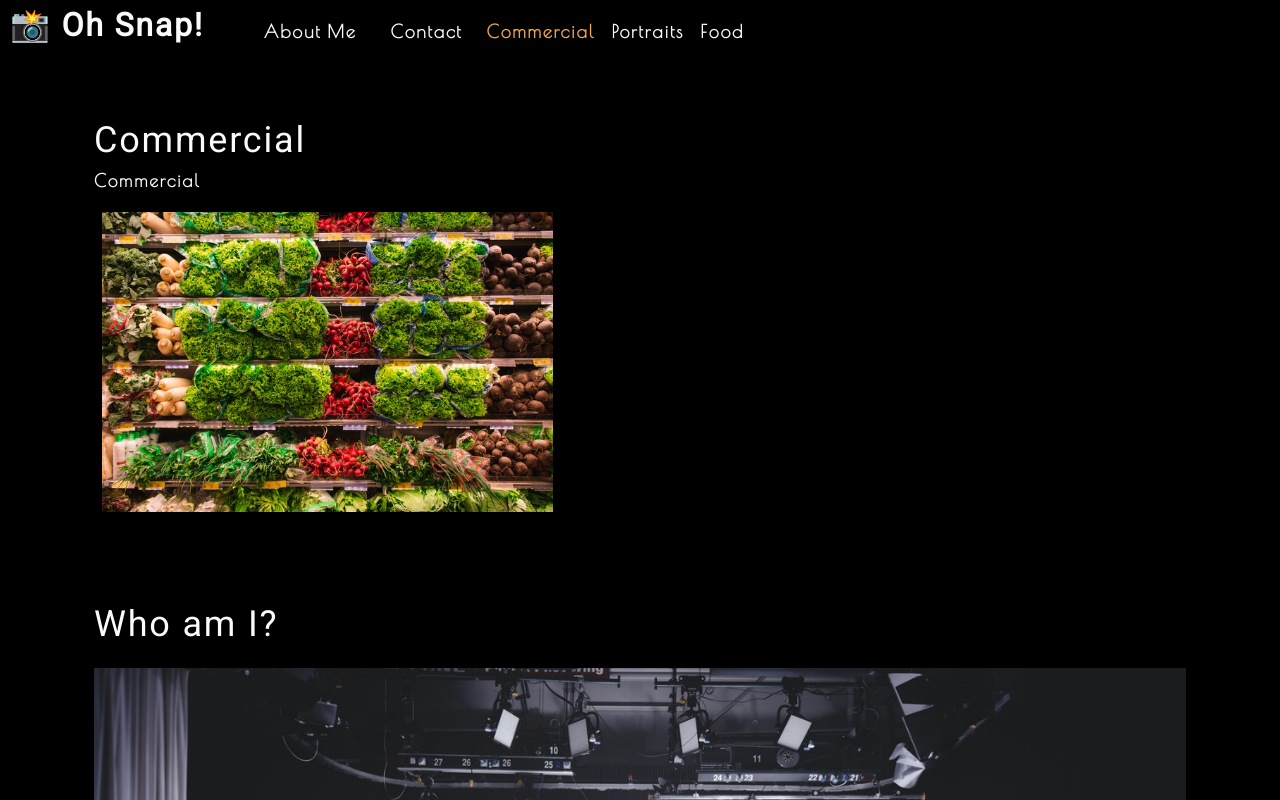
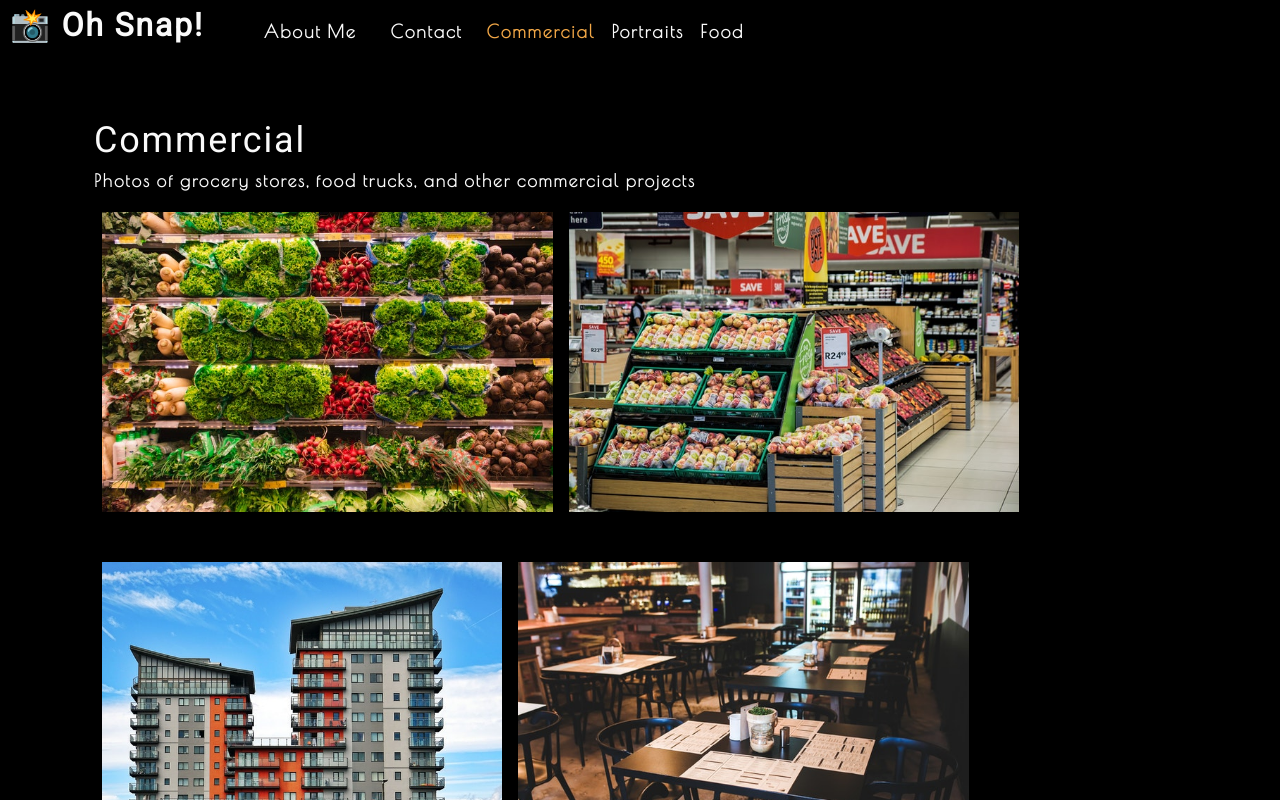
Before and after one commit to panecatl/photo-react, a React (Create React App) app: page / in a window 1280 px wide. Shown: the top 800 px of the page. Built offline with nearby package versions, Linux system fonts and the light colour scheme.

Commit message:
finished gallery and photolist logic.

```diff
--- a/src/App.js
+++ b/src/App.js
@@ -20,15 +20,13 @@
   return (
     <div>
       <Nav
-      categories={categories}
-      setCurrentCategory={setCurrentCategory}
-      currentCategory={currentCategory}
+        categories={categories}
+        setCurrentCategory={setCurrentCategory}
+        currentCategory={currentCategory}
       ></Nav>
       <main>
-        <div>
-          <Gallery></Gallery>
-          <About></About>
-        </div>
+        <Gallery currentCategory={currentCategory}></Gallery>
+        <About></About>
       </main>
     </div>
   );
--- a/src/components/Gallery/index.js
+++ b/src/components/Gallery/index.js
@@ -1,23 +1,14 @@
-import React from "react";
+import React from 'react';
+import PhotoList from '../PhotoList';
 import { capitalizeFirstLetter } from '../../utils/helpers';
-import photo from '../../assets/small/commercial/0.jpg';
 
-function Gallery() {
-    const currentCategory = {
-        name: "commercial",
-        description: "Photos of grocery stores, food trucks, and other commercial projects",
-    };
+function Gallery(props) {
+    const { currentCategory } = props;
     return (
         <section>
-            <h1>{capitalizeFirstLetter(currentCategory.name)}</h1>
-            <p>{capitalizeFirstLetter(currentCategory.name)}</p>
-            <div className="flex-row">
-                <img
-                src={photo}
-                alt="Commercial Example"
-                className="img-thumbnail mx-1"
-                />
-            </div>
+            <h1 data-testid="h1tag">{capitalizeFirstLetter(currentCategory.name)}</h1>
+            <p>{currentCategory.description}</p>
+            <PhotoList category={currentCategory.name} />
         </section>
     );
 }
--- /dev/null
+++ b/src/components/PhotoList/index.js
@@ -0,0 +1,121 @@
+import React, { useState } from 'react';
+
+
+const PhotoList = ({ category }) => {
+    const [photos] = useState([
+        {
+            name: 'Grocery aisle',
+            category: 'commercial',
+            description: 'Lorem ipsum dolor sit amet, consectetur adipiscing elit. Nunc ultricie',
+        },
+        {
+            name: 'Grocery booth',
+            category: 'commercial',
+            description: 'Lorem ipsum dolor sit amet, consectetur adipiscing elit. Nunc ultricie',
+        },
+        {
+            name: 'Building exterior',
+            category: 'commercial',
+            description: 'Lorem ipsum dolor sit amet, consectetur adipiscing elit. Nunc ultricie',
+        },
+        {
+            name: 'Restaurant table',
+            category: 'commercial',
+            description: 'Lorem ipsum dolor sit amet, consectetur adipiscing elit. Nunc ultricie',
+        },
+        {
+            name: 'Cafe interior',
+            category: 'commercial',
+            description: 'Lorem ipsum dolor sit amet, consectetur adipiscing elit. Nunc ultricie',
+        },
+        {
+            name: 'Cat green eyes',
+            category: 'portraits',
+            description: 'Lorem ipsum dolor sit amet, consectetur adipiscing elit. Nunc ultricie',
+        },
+        {
+            name: 'Green parrot',
+            category: 'portraits',
+            description: 'Lorem ipsum dolor sit amet, consectetur adipiscing elit. Nunc ultricie',
+        },
+        {
+            name: 'Yellow macaw',
+            category: 'portraits',
+            description: 'Lorem ipsum dolor sit amet, consectetur adipiscing elit. Nunc ultricie',
+        },
+        {
+            name: 'Pug smile',
+            category: 'portraits',
+            description: 'Lorem ipsum dolor sit amet, consectetur adipiscing elit. Nunc ultricie',
+        },
+        {
+            name: 'Pancakes',
+            category: 'food',
+            description: 'Lorem ipsum dolor sit amet, consectetur adipiscing elit. Nunc ultricie',
+        },
+        {
+            name: 'Burrito',
+            category: 'food',
+            description: 'Lorem ipsum dolor sit amet, consectetur adipiscing elit. Nunc ultricie',
+        },
+        {
+            name: 'Scallop pasta',
+            category: 'food',
+            description: 'Lorem ipsum dolor sit amet, consectetur adipiscing elit. Nunc ultricie',
+        },
+        {
+            name: 'Burger',
+            category: 'food',
+            description: 'Lorem ipsum dolor sit amet, consectetur adipiscing elit. Nunc ultricie',
+        },
+        {
+            name: 'Fruit bowl',
+            category: 'food',
+            description: 'Lorem ipsum dolor sit amet, consectetur adipiscing elit. Nunc ultricie',
+        },
+        {
+            name: 'Green river',
+            category: 'landscape',
+            description: 'Lorem ipsum dolor sit amet, consectetur adipiscing elit. Nunc ultricie',
+        },
+        {
+            name: 'Docks',
+            category: 'landscape',
+            description: 'Lorem ipsum dolor sit amet, consectetur adipiscing elit. Nunc ultricie',
+        },
+        {
+            name: 'Panoramic village by sea',
+            category: 'landscape',
+            description: 'Lorem ipsum dolor sit amet, consectetur adipiscing elit. Nunc ultricie',
+        },
+        {
+            name: 'Domestic landscape',
+            category: 'landscape',
+            description: 'Lorem ipsum dolor sit amet, consectetur adipiscing elit. Nunc ultricie',
+        },
+        {
+            name: 'Park bench',
+            category: 'landscape',
+            description: 'Lorem ipsum dolor sit amet, consectetur adipiscing elit. Nunc ultricie',
+        }
+    ]);
+
+    const currentPhotos = photos.filter((photo) => photo.category === category);
+
+    return (
+        <div>
+            <div className="flex-row">
+                {currentPhotos.map((image, i) => (
+                    <img
+                        src={require(`../../assets/small/${category}/${i}.jpg`)}
+                        alt={image.name}
+                        className="img-thumbnail mx-1"
+                        key={image.name}
+                    />
+                ))}
+            </div>
+        </div>
+    )
+}
+
+export default PhotoList;
```
Also changed, not shown: src/components/Nav/index.js (line endings or trailing spaces), 1 other file (tests, documents, lock files or other folders).
